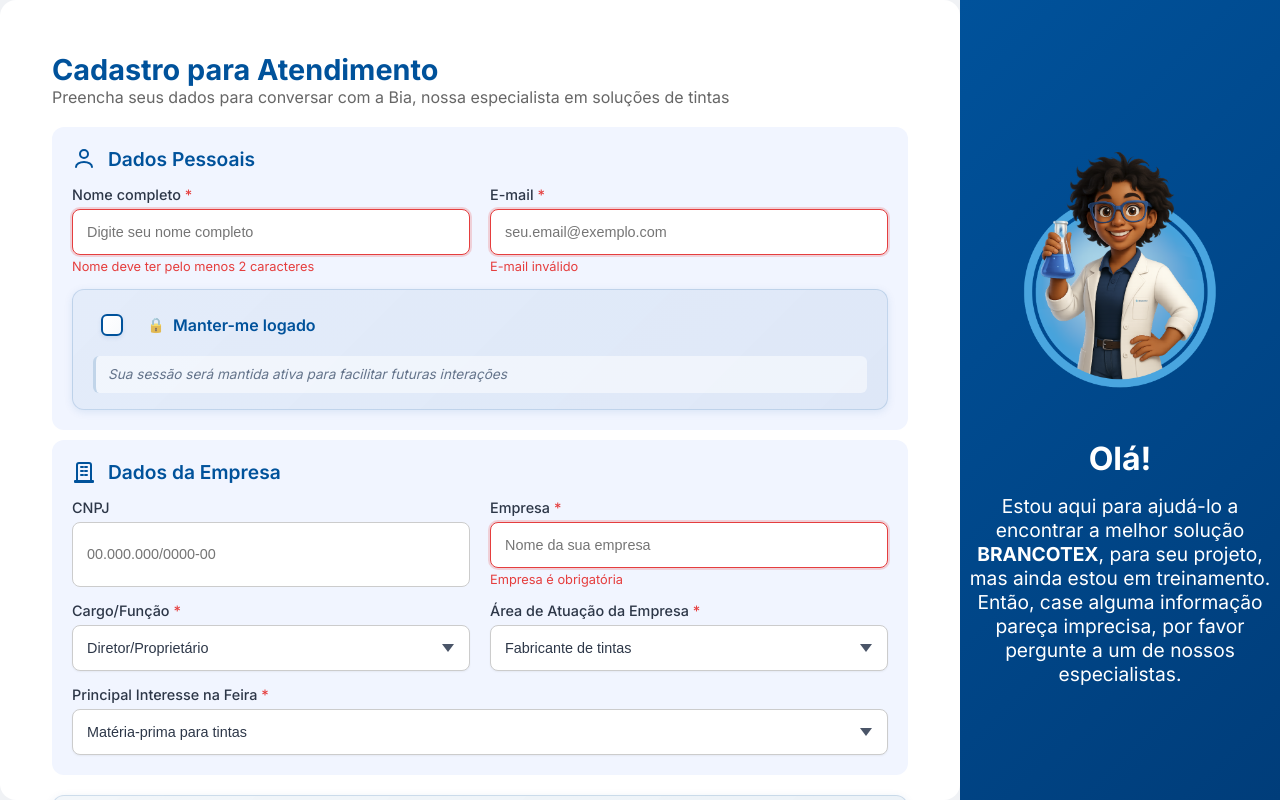
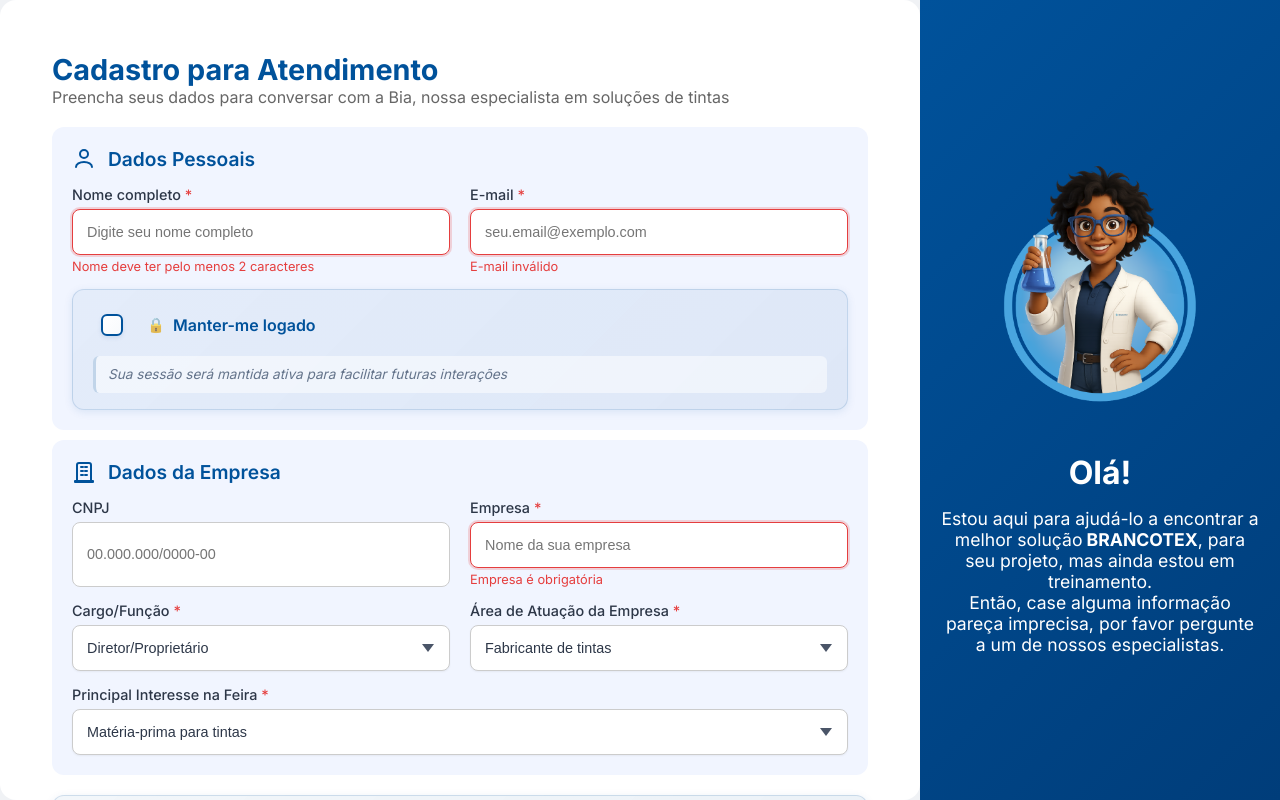
Before and after one commit to heitorsoares12/bia-ia, a Next.js app: page /formulario in a window 1280 px wide. Built offline with nearby package versions, Linux system fonts and the light colour scheme.

Commit message:
Update grid layout and assistant styles in form page
Adjusted grid-template-columns for better layout control on desktop and tablet breakpoints. Enhanced .assistantContent styling with box-sizing, padding, and updated font size and max-width for improved readability and spacing.

```diff
--- a/src/app/formulario/page.module.css
+++ b/src/app/formulario/page.module.css
@@ -1,6 +1,6 @@
 .pageContainer {
   display: grid;
-  grid-template-columns: 75% 25%;
+  grid-template-columns: 1fr 360px;
   min-height: 100vh;
   overflow-y: auto;
   align-items: stretch; /* garante que as colunas estiquem igualmente a altura da linha */
@@ -188,7 +188,7 @@
 /* Responsividade para tablets */
 @media (max-width: 1024px) and (min-width: 769px) {
   .pageContainer {
-    grid-template-columns: 65% 35%;
+    grid-template-columns: 1fr 320px;
   }
 }
 
@@ -248,6 +248,8 @@
   align-self: start;
   position: sticky;
   top: 0;
+  box-sizing: border-box;
+  padding: 2rem 1.25rem 3rem;
 }
 
 @media (max-width: 768px) {
@@ -271,8 +273,8 @@
 }
 
 .assistantContent p {
-  font-size: 1.2rem;
-  max-width: 350px;
+  font-size: 1.1rem;
+  max-width: 420px;
 }
 
 @media (max-width: 768px) {
```
